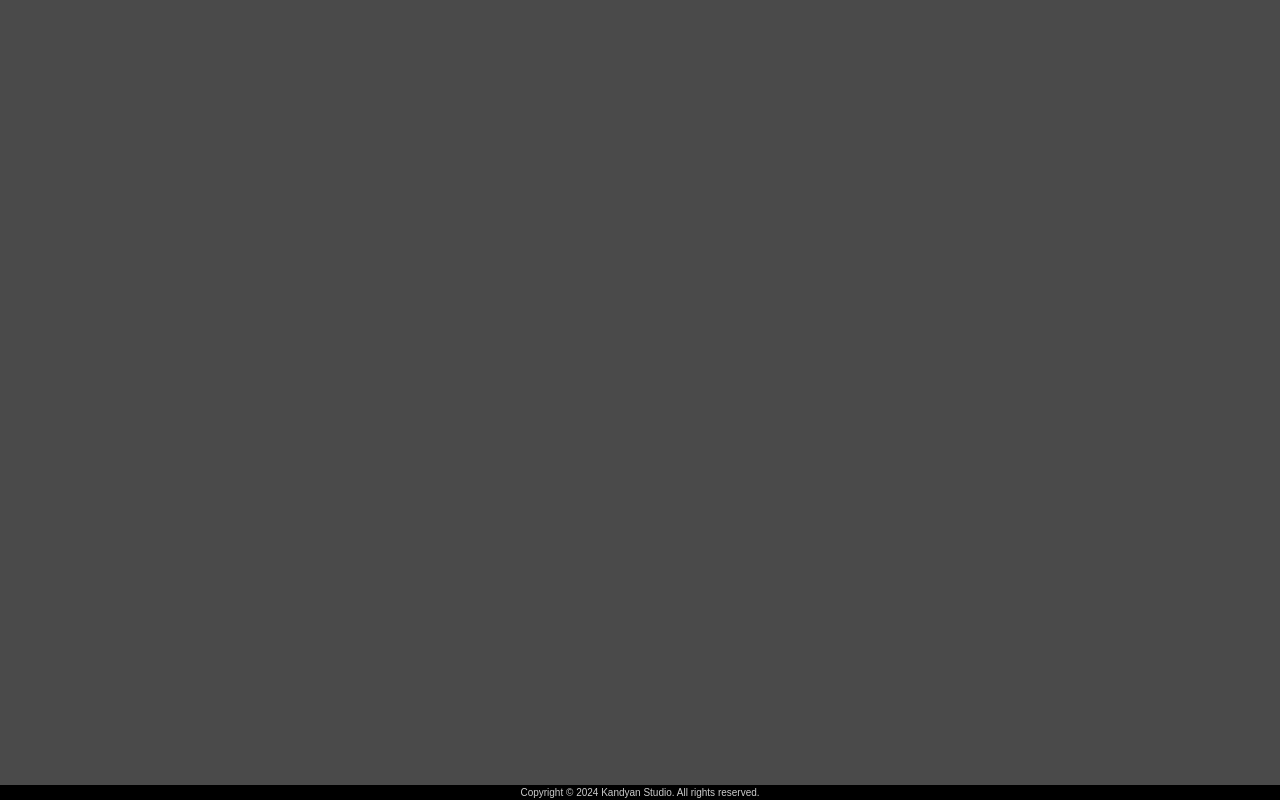
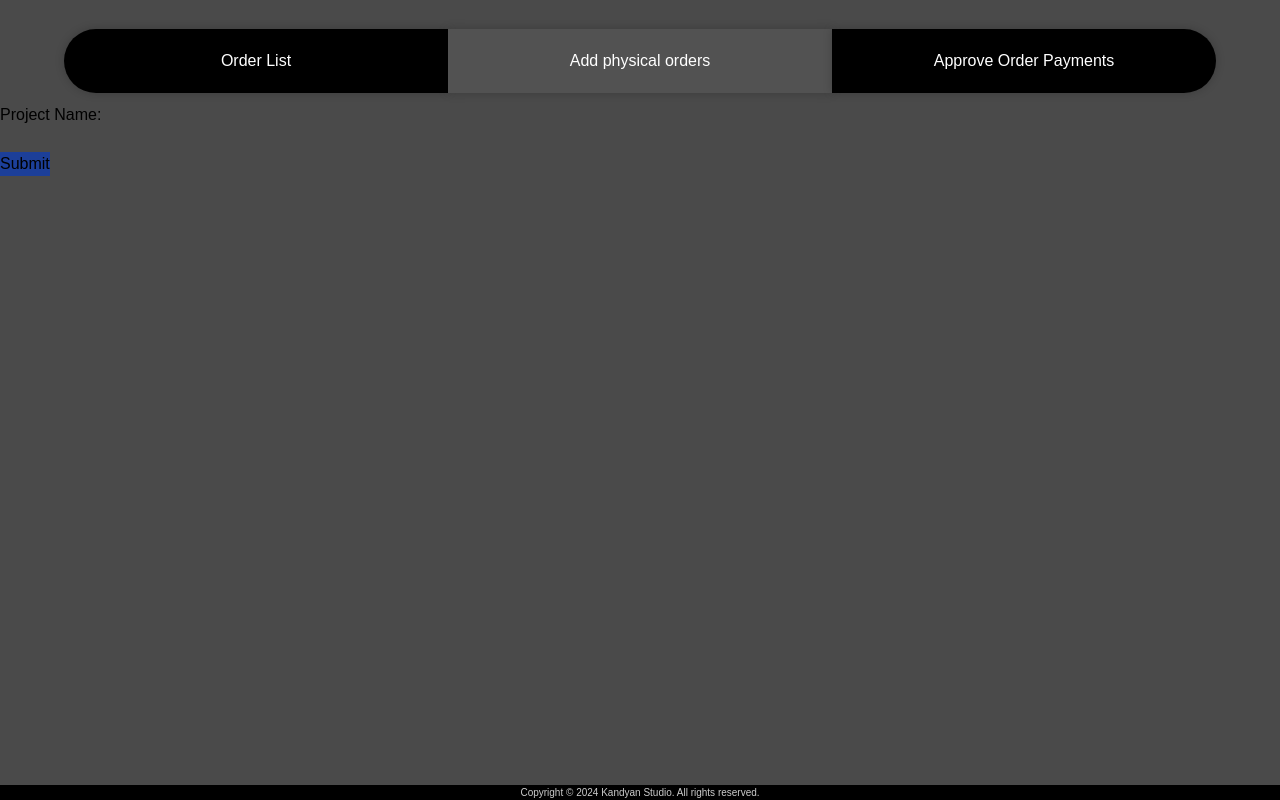
Before and after one commit to ITP-T067/T067-Kandyan-Studio, a React (Create React App) app in the folder frontend/: page /creator/physicalOrders in a window 1280 px wide. Built offline with nearby package versions, Linux system fonts and the light colour scheme.

Commit message:
Complete, orders and navigation for order

```diff
--- /dev/null
+++ b/frontend/src/Styles/creator/orderNav.css
@@ -0,0 +1,34 @@
+.order-navbar {
+    display: flex;
+    flex-direction: row;
+    justify-content: unsafe;
+    margin: 0 auto;
+    align-items: center;
+    margin-right: auto;
+    color: white;
+  }
+
+  .order-el{
+    width: 30%;
+    margin-top:5px;
+    margin-bottom:10px;
+    padding: 20px;
+    text-align: center;
+    box-shadow: 0 0 10px rgba(0, 0, 0, 0.2);
+    font-family: 'Your Chosen Font', sans-serif;
+    background-color: #000000;
+  }
+
+
+  .left_order{
+    margin-left: auto;
+    border-top-left-radius: 50px;
+    border-bottom-left-radius: 50px;
+
+  }
+
+  .right_order{
+    margin-right: auto;
+    border-top-right-radius: 50px;
+    border-bottom-right-radius: 50px;
+  }
--- a/frontend/src/Styles/creator/orders.css
+++ b/frontend/src/Styles/creator/orders.css
@@ -1,39 +1,3 @@
-.project-navbar {
-  display: flex;
-  flex-direction: row;
-  justify-content: unsafe;
-  margin: 0 auto;
-  align-items: center;
-  margin-right: auto;
-  color: white;
-}
-
-.project-el{
-  width: 30%;
-  margin-top:5px;
-  margin-bottom:10px;
-  padding: 20px;
-  text-align: center;
-  box-shadow: 0 0 10px rgba(0, 0, 0, 0.2);
-  font-family: 'Your Chosen Font', sans-serif;
-  background-color: #000000;
-}
-
-
-.left_project{
-  margin-left: auto;
-  border-top-left-radius: 50px;
-  border-bottom-left-radius: 50px;
-
-}
-
-.right_project{
-  margin-right: auto;
-  border-top-right-radius: 50px;
-  border-bottom-right-radius: 50px;
-}
-
-
 .tableContainer {
     width: 100%;
     margin-top: 50px;
--- a/frontend/src/index.js
+++ b/frontend/src/index.js
@@ -41,7 +41,9 @@ import SupplyRequest from './pages/manager/stock/supplyrequest';
 //Creator Dashboard
 import Projects from './pages/creator/Projects.jsx';
 import ProjectOrders from './pages/creator/Orders.jsx';
-import CompletedProjects from './pages/creator/CompletedProjects.jsx'
+import CompletedProjects from './pages/creator/CompletedProjects.jsx';
+import PhysicalOrders from './pages/creator/PhysicalOrders.jsx';
+import OrderPayment from './pages/creator/OrderPayment.jsx';
 
 //Supplier Dashboard
 
@@ -78,6 +80,8 @@ root.render(
         <Route path='/creator/' element={<Projects/>}/>
         <Route path='/creator/projectOrders/' element={<ProjectOrders/>}/>
         <Route path='/creator/completedProjects' element={<CompletedProjects/>}/>
+        <Route path='/creator/physicalOrders' element={<PhysicalOrders/>}/>
+        <Route path='/creator/orderPayments' element={<OrderPayment/>}/>
 
 
 
--- /dev/null
+++ b/frontend/src/pages/creator/OrderPayment.jsx
@@ -0,0 +1,14 @@
+import React from 'react'
+import '../../Styles/creator/orderNav.css';
+
+export default function OrderPayment() {
+  return (
+    <>
+        <nav className="order-navbar">
+            <a className="order-el left_order " href="/creator/projectOrders/"><div className="">Order List</div></a>
+            <a className="order-el middle_order" href="/creator/physicalOrders"><div>Add physical orders</div></a>
+            <a className="order-el right_order" href="/creator/orderPayments" style={{backgroundColor: '#525252'}}><div>Approve Order Payments</div></a>
+        </nav>
+    </>
+  )
+}
--- a/frontend/src/pages/creator/Orders.jsx
+++ b/frontend/src/pages/creator/Orders.jsx
@@ -2,6 +2,7 @@ import React, { useEffect, useState } from 'react';
 import axios from 'axios';
 import '../../Styles/creator/orders.css';
 import '../../Styles/creator/formData.css';
+import '../../Styles/creator/orderNav.css';
 
 axios.defaults.baseURL = "http://localhost:8010/"
 
@@ -74,10 +75,10 @@ export default function Orders() {
 
   return (
     <>
-        <nav className="project-navbar">
-            <a className="project-el left_project " href="/creator/projectOrders/" style={{backgroundColor: '#525252'}}><div className="">Order List</div></a>
-            <a className="project-el middle_project" href="/creator/projectOrders"><div>Add physical orders</div></a>
-            <a className="project-el right_project" href="/creator/projectOrders"><div>Approve Order Payments</div></a>
+        <nav className="order-navbar">
+            <a className="order-el left_order " href="/creator/projectOrders/" style={{backgroundColor: '#525252'}}><div className="">Order List</div></a>
+            <a className="order-el middle_order" href="/creator/physicalOrders"><div>Add physical orders</div></a>
+            <a className="order-el right_order" href="/creator/orderPayments"><div>Approve Order Payments</div></a>
         </nav>
 
         {
--- /dev/null
+++ b/frontend/src/pages/creator/PhysicalOrders.jsx
@@ -0,0 +1,65 @@
+import React, { useEffect, useState } from 'react';
+import axios from 'axios';
+import '../../Styles/creator/orderNav.css';
+
+axios.defaults.baseURL = "http://localhost:8010/"
+
+export default function PhysicalOrders() {
+
+  const [formData, setFormData] = useState({
+    Project_Name : "",
+    Status : "",
+    Order_ID: "",
+  })
+
+  const handleOnchange = (e) => {
+    const {value,name} = e.target
+    setFormData((prev)=> {
+
+      return{
+        ...prev,
+        [name] : value
+      }
+    })
+  }
+  const handleSubmit = async (e) => {
+    e.preventDefault();
+    console.log("Form Data:", formData); // Log form data before sending the request
+    try {
+      const data = await axios.post("/project/create", formData);
+      console.log("Response:", data); // Log the response from the server
+      if (data.data.success) {
+        setFormData({
+          Project_Name: "",
+          Status: "",
+          Order_ID: "",
+        });
+      }
+    } catch (error) {
+      console.error("Error creating project:", error);
+    }
+  }
+
+
+
+  return (
+    <>
+        <nav className="order-navbar">
+            <a className="order-el left_order " href="/creator/projectOrders/"><div className="">Order List</div></a>
+            <a className="order-el middle_order" href="/creator/physicalOrders" style={{backgroundColor: '#525252'}}><div>Add physical orders</div></a>
+            <a className="order-el right_order" href="/creator/orderPayments"><div>Approve Order Payments</div></a>
+        </nav>
+
+        <form onSubmit={handleSubmit}>
+          <label htmlFor="Project_Name">Project Name: </label>
+          <input type="text" id="Project_Name" name="Project_Name" onChange={handleOnchange} value={formData.Project_Name}/>
+
+          <input type = "hidden" name = "Status" value={formData.Status}/>
+
+          <input type="hidden" name="Order_ID" value={formData.Order_ID} />
+
+          <button className="submitBtn bg-kblue">Submit</button>
+        </form>
+    </>
+  )
+}
```
